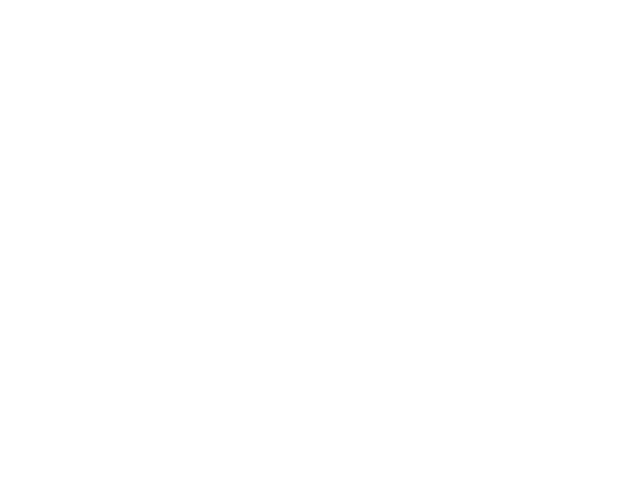
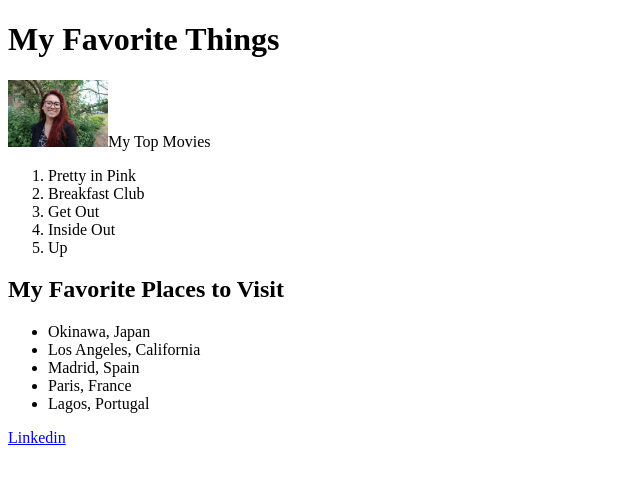
Before and after one commit to MrSankofa/vetsInTechPrework, a plain HTML site: page index.html in a window 1280 px wide. Shown: the whole page, without its empty margins (0-640 px from the left). Drawn offline with Linux system fonts and the light colour scheme.

Commit message:
Tia Felice has completed the Vets In Tech Prework

```diff
--- a/index.html
+++ b/index.html
@@ -10,3 +10,27 @@
 <body>
 </body>
 </html>
+<h1>My Favorite Things </h1>
+
+<img src="tia.JPG" width="100"
+
+<h2>My Top Movies </h2>
+
+<ol>
+    <li>Pretty in Pink</li>
+    <li>Breakfast Club</li>
+    <li>Get Out</li>
+    <li>Inside Out</li>
+    <li>Up</li>
+</ol>
+<h2>My Favorite Places to Visit</h2>
+
+<ul>
+    <li>Okinawa, Japan</li>
+    <li>Los Angeles, California</li>
+    <li>Madrid, Spain</li>
+    <li>Paris, France</li>
+    <li>Lagos, Portugal</li>
+</ul>
+
+<a href="https://www.linkedin.com/in/tiafelice/">Linkedin</a>
```
Also changed, not shown: tia.JPG (added).
